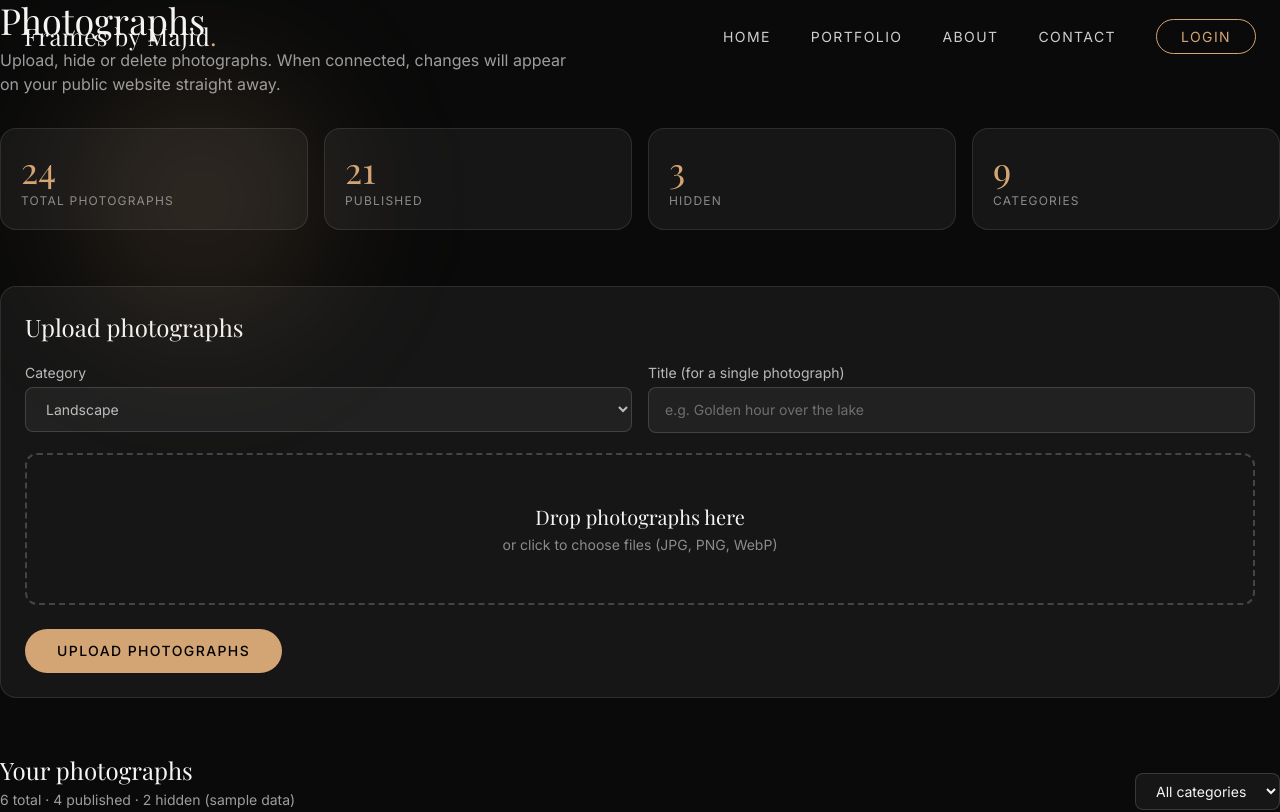
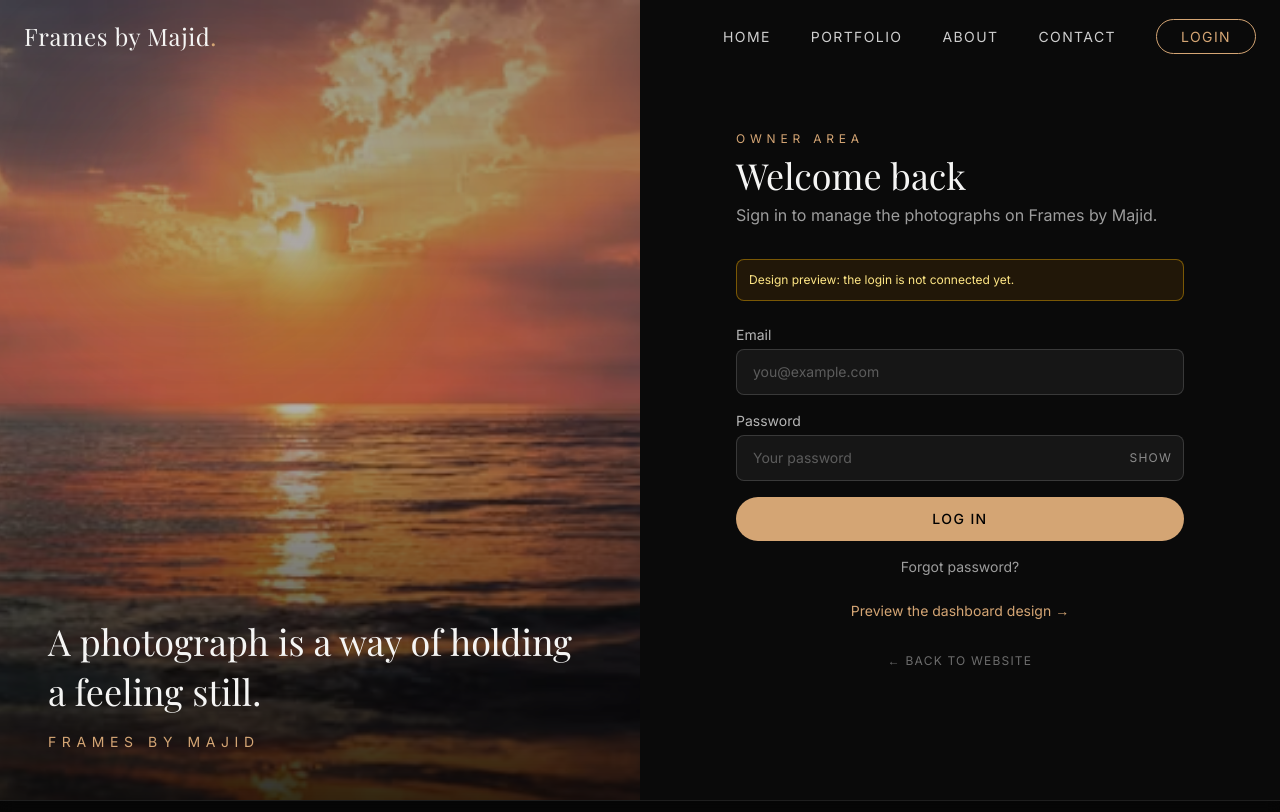
Before and after one commit to Majid-Hussain404/photo-portfolio, a Next.js app: page /login in a window 1280 px wide. Shown: the top 812 px of the page. Built offline with nearby package versions, Linux system fonts and the light colour scheme; a web font is replaced by a local one.

Commit message:
Add Login button to navbar and other details

```diff
--- a/app/admin/layout.tsx
+++ b/app/admin/layout.tsx
@@ -1,5 +1,6 @@
 import type { Metadata } from "next";
 import Link from "next/link";
+import { notFound } from "next/navigation";
 import { site } from "../../lib/site";
 
 export const metadata: Metadata = {
@@ -12,12 +13,14 @@ export default function AdminLayout({
 }: {
   children: React.ReactNode;
 }) {
+  // Preview only: hidden on the live website until the real login is connected.
+  if (process.env.NODE_ENV === "production") notFound();
+
   return (
     <div className="mx-auto max-w-6xl px-6 pb-24 pt-32">
       <p className="mb-8 rounded-lg border border-amber-400/40 bg-amber-500/10 p-3 text-sm text-amber-200">
         Design preview: nothing here is saved yet, and this page is not
-        protected yet. Do not publish the website until the real login is
-        connected.
+        protected yet. It is hidden on the live website.
       </p>
 
       <div className="flex flex-wrap items-center justify-between gap-4 border-b border-white/10 pb-6">
--- a/app/login/page.tsx
+++ b/app/login/page.tsx
@@ -1,46 +1,57 @@
-import PasswordPreview from "../../components/admin/PasswordPreview";
-import PhotoListPreview from "../../components/admin/PhotoListPreview";
-import UploadPreview from "../../components/admin/UploadPreview";
+import type { Metadata } from "next";
+import Image from "next/image";
+import Link from "next/link";
+import { notFound } from "next/navigation";
+import LoginForm from "../../components/LoginForm";
+import { site } from "../../lib/site";
 
-const stats = [
-  { label: "Total photographs", value: "24" },
-  { label: "Published", value: "21" },
-  { label: "Hidden", value: "3" },
-  { label: "Categories", value: "9" },
-];
+export const metadata: Metadata = {
+  title: `Owner login | ${site.brand}`,
+  robots: { index: false, follow: false },
+};
 
-export default function AdminPage() {
+export default function LoginPage() {
+  // Preview only: hidden on the live website until the real login is connected.
+  if (process.env.NODE_ENV === "production") notFound();
+
   return (
-    <div className="space-y-14">
-      <section>
-        <h1 className="font-serif text-4xl">Photographs</h1>
-        <p className="mt-2 max-w-xl text-white/60">
-          Upload, hide or delete photographs. When connected, changes will
-          appear on your public website straight away.
-        </p>
+    <main className="grid min-h-screen lg:grid-cols-2">
+      <div className="relative hidden lg:block">
+        <Image
+          src="/hero.jpg"
+          alt=""
+          fill
+          priority
+          sizes="50vw"
+          className="animate-kenburns object-cover"
+        />
+        <div className="absolute inset-0 bg-gradient-to-t from-black/80 via-black/30 to-black/40" />
+        <div className="absolute bottom-12 left-12 right-12">
+          <p className="font-serif text-4xl leading-snug">{site.quote}</p>
+          <p className="mt-4 text-sm uppercase tracking-[0.4em] text-accent">
+            {site.brand}
+          </p>
+        </div>
+      </div>
 
-        <div className="mt-8 grid grid-cols-2 gap-4 lg:grid-cols-4">
-          {stats.map((s) => (
-            <div
-              key={s.label}
-              className="rounded-2xl border border-white/10 bg-white/5 p-5"
-            >
-              <p className="font-serif text-4xl text-accent">{s.value}</p>
-              <p className="mt-1 text-xs uppercase tracking-widest text-white/50">
-                {s.label}
-              </p>
-            </div>
-          ))}
+      <div className="flex items-center justify-center px-6 pb-16 pt-32 lg:pt-16">
+        <div className="w-full max-w-md">
+          <p className="text-xs uppercase tracking-[0.4em] text-accent">
+            Owner area
+          </p>
+          <h1 className="mt-2 font-serif text-4xl">Welcome back</h1>
+          <p className="mb-8 mt-2 text-white/60">
+            Sign in to manage the photographs on {site.brand}.
+          </p>
+          <LoginForm />
+          <Link
+            href="/"
+            className="mt-8 block text-center text-xs uppercase tracking-widest text-white/40 hover:text-white"
+          >
+            ← Back to website
+          </Link>
         </div>
-      </section>
-
-      <UploadPreview />
-      <PhotoListPreview />
-
-      <section className="border-t border-white/10 pt-12">
-        <h2 className="mb-6 font-serif text-3xl">Account security</h2>
-        <PasswordPreview />
-      </section>
-    </div>
+      </div>
+    </main>
   );
 }
--- a/components/Navbar.tsx
+++ b/components/Navbar.tsx
@@ -11,6 +11,9 @@ const links = [
   { href: "/about", label: "About" },
   { href: "/contact", label: "Contact" },
 ];
+
+// The Login button is only shown on your own computer until the real login exists.
+const showLogin = process.env.NODE_ENV !== "production";
 
 export default function Navbar() {
   const pathname = usePathname();
@@ -55,6 +58,7 @@ export default function Navbar() {
               </Link>
             </li>
           ))}
+          {showLogin && (
             <li>
               <Link
                 href="/login"
@@ -63,6 +67,7 @@ export default function Navbar() {
                 Login
               </Link>
             </li>
+          )}
         </ul>
 
         <button
@@ -91,6 +96,7 @@ export default function Navbar() {
               </Link>
             </li>
           ))}
+          {showLogin && (
             <li>
               <Link
                 href="/login"
@@ -100,6 +106,7 @@ export default function Navbar() {
                 Login
               </Link>
             </li>
+          )}
         </ul>
       )}
     </header>
```
Lines whose indentation alone changed are shown as unchanged.
